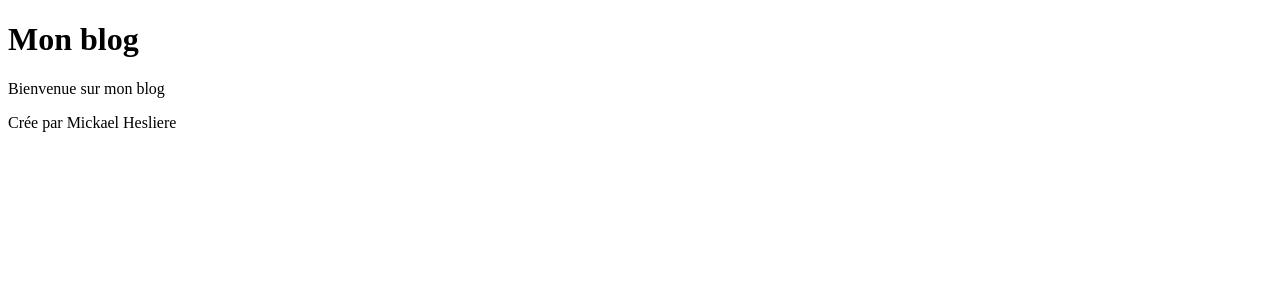
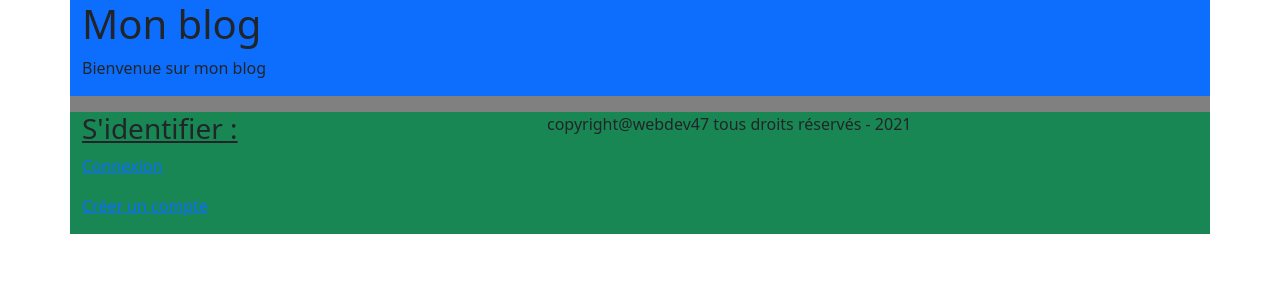
Before and after one commit to Mick-Web-dev/blog, a PHP site: page / in a window 1280 px wide. Shown: the top 300 px of the page. Run offline with PHP 8.4, Linux system fonts and the light colour scheme; data that the repository does not hold is empty.

Commit message:
update project for symfony insight

```diff
--- a/composer.json
+++ b/composer.json
@@ -2,10 +2,10 @@
     "name": "micka/blog",
     "description": "blog professionnel",
     "require": {
-        "composer": "^2.2",
-        "guzzlehttp/psr7": "^1.8",
+        "composer": "2.2.1",
+        "twitter/bootstrap": "^5.1",
         "twig/twig": "^1.42",
-        "twitter/bootstrap": "^5.1"
+        "sensiolabs/insight": "^1.6"
     },
     "autoload": {
         "psr-4": {
--- a/controllers/ControllerAccueil.php
+++ b/controllers/ControllerAccueil.php
@@ -1,8 +1,10 @@
 <?php
-require('views/View.php');
+require_once('views/View.php');
 
 class ControllerAccueil
 {
+    private $_postManager;
+    private $_view;
 
     /**
      * @throws Exception
@@ -22,11 +24,11 @@ class ControllerAccueil
      */
     private function posts()
     {
-        $_postManager = new PostManager;
-        $posts = $_postManager->getPosts();
+        $this->_postManager = new PostManager;
+        $posts = $this->_postManager->getPosts();
 
-        $_view = new View('Accueil');
-        $_view->generate(array('posts' => $posts));
+        $this->_view = new View('Accueil');
+        $this->_view->generate(array('posts' => $posts));
     }
 
 }
--- a/controllers/Router.php
+++ b/controllers/Router.php
@@ -12,7 +12,7 @@ class Router
              * Chargement automatique des classes
              */
             spl_autoload_register(function ($class){
-                require('models/'.$class.'.php');
+                require_once('models/'.$class.'.php');
             });
             $url = '';
             /**
@@ -37,7 +37,7 @@ class Router
             }
             else
             {
-                require('controllers/ControllerAccueil.php');
+                require_once('controllers/ControllerAccueil.php');
                 $this->_ctrl = new ControllerAccueil($url);
             }
         }
@@ -47,7 +47,7 @@ class Router
         catch (Exception $e)
         {
             $errorMsg = $e->getMessage();
-            require('views/viewError.php');
+            require_once('views/viewError.php');
         }
     }
 }
--- a/index.php
+++ b/index.php
@@ -1,4 +1,5 @@
 <?php
+require 'vendor/autoload.php';
 require_once ('controllers/Router.php');
 
 $router =new Router();
--- /dev/null
+++ b/public/css/style.css
@@ -0,0 +1,5 @@
+.container {
+    display: flex;
+    flex-direction: row;
+    background-color: gray;
+}
--- a/views/template.php
+++ b/views/template.php
@@ -5,16 +5,36 @@
     <meta name="viewport"
           content="width=device-width, user-scalable=no, initial-scale=1.0, maximum-scale=1.0, minimum-scale=1.0">
     <meta http-equiv="X-UA-Compatible" content="ie=edge">
+    <link rel="stylesheet" href="../public/css/style.css">
+    <link href="https://cdn.jsdelivr.net/npm/bootstrap@5.0.2/dist/css/bootstrap.min.css" rel="stylesheet" integrity="sha384-EVSTQN3/azprG1Anm3QDgpJLIm9Nao0Yz1ztcQTwFspd3yD65VohhpuuCOmLASjC" crossorigin="anonymous">
     <title><?= $t ?></title>
 </head>
 <body>
 <header>
-    <h1>Mon blog</h1>
-    <p>Bienvenue sur mon blog</p>
+   <div class="container bg-primary">
+       <div class="row">
+           <h1>Mon blog</h1>
+           <p>Bienvenue sur mon blog</p>
+       </div>
+   </div>
 </header>
-<?= $content ?>
+<div class="container">
+    <div class="col col-6 mt-3">
+        <?= $content ?>
+        <script src="https://cdn.jsdelivr.net/npm/bootstrap@5.0.2/dist/js/bootstrap.bundle.min.js" integrity="sha384-MrcW6ZMFYlzcLA8Nl+NtUVF0sA7MsXsP1UyJoMp4YLEuNSfAP+JcXn/tWtIaxVXM" crossorigin="anonymous"></script>
+    </div>
+</div>
 <footer>
-    <p>Crée par Mickael Hesliere</p>
+    <div class="container bg-success mb-0">
+        <div class="col col-5">
+            <h3><u>S'identifier :</u></h3>
+            <p><a href="#">Connexion</a></p>
+            <p><a href="#">Créer un compte</a></p>
+        </div>
+        <div class="col col-6">
+            <p>copyright@webdev47 tous droits réservés  -  2021</p>
+        </div>
+    </div>
 </footer>
 </body>
 </html>
--- a/views/viewAccueil.php
+++ b/views/viewAccueil.php
@@ -2,5 +2,7 @@
 foreach ($posts as $post):
 ?>
 <h2><?= $post->titre() ?></h2>
+<p><?= $post->chapo() ?></p>
 <time><?= $post->date() ?></time>
+    <p><?= $post->auteur() ?></p>
 <?php endforeach; ?>
```
Also changed, not shown: .htaccess, public/favicon.ico (renamed from favicon.ico), public/img/android-chrome-192x192.png (renamed from src/img/android-chrome-192x192.png), public/img/android-chrome-512x512.png (renamed from src/img/android-chrome-512x512.png), public/img/apple-touch-icon.png (renamed from src/img/apple-touch-icon.png), public/img/favicon-16x16.png (renamed from src/img/favicon-16x16.png), public/img/favicon-32x32.png (renamed from src/img/favicon-32x32.png), public/img/favicon.ico (renamed from src/img/favicon.ico), public/img/site.webmanifest (renamed from src/img/site.webmanifest), views/View.php (renamed from views/view.php), 1 other file.
